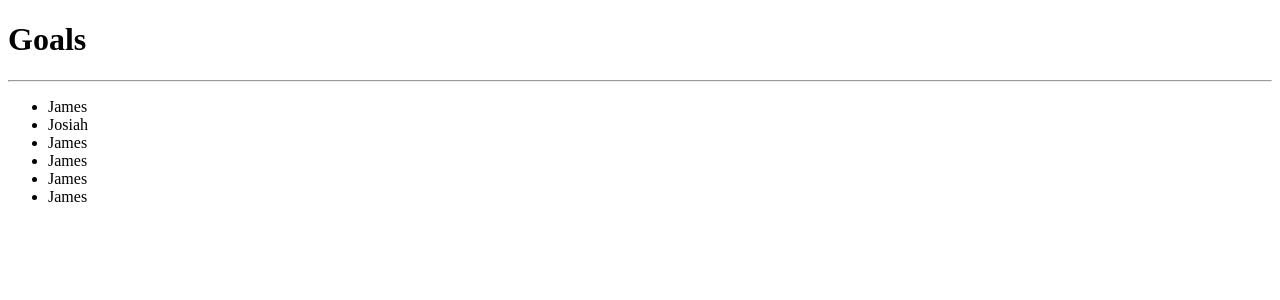
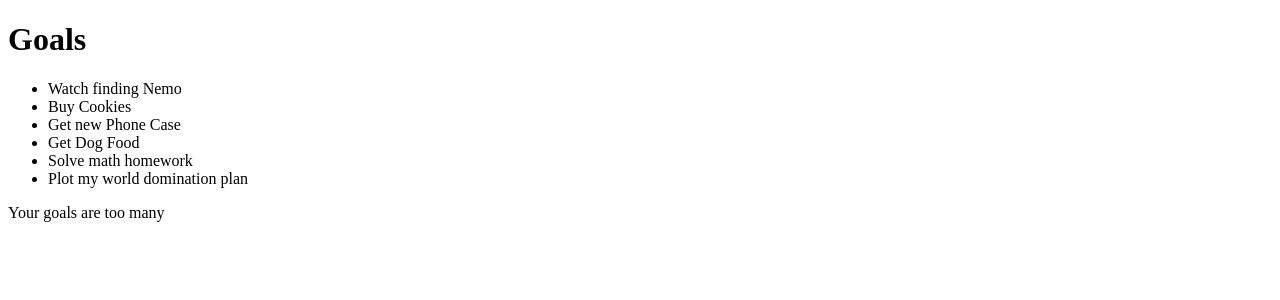
Before and after one commit to Ken-mbira/Goals, an Angular app: page / in a window 1280 px wide. Shown: the top 300 px of the page. Built offline with nearby package versions, Linux system fonts and the light colour scheme.

Commit message:
add a component containing the array of goals

```diff
--- a/src/app/app.component.html
+++ b/src/app/app.component.html
@@ -1,5 +1 @@
-<h1>{{title}}</h1>
-<hr>
-<ul>
-    <li *ngFor="let goal of goals">{{goal.name}}</li>
-</ul>
+<app-goal></app-goal>
--- a/src/app/app.component.ts
+++ b/src/app/app.component.ts
@@ -1,6 +1,7 @@
 import { Component } from '@angular/core';
 
 import { Goal } from './goal';
+import { GoalComponent } from './goal/goal.component';
 
 @Component({
   selector: 'app-root',
@@ -8,13 +9,5 @@ import { Goal } from './goal';
   styleUrls: ['./app.component.css']
 })
 export class AppComponent {
-  title = 'Goals';
-  goals: Goal[]= [
-    {id:1,name:'James'},
-    {id:2,name:'Josiah'},
-    {id:3, name:'James'},
-    {id:4, name:'James'},
-    {id:5, name:'James'},
-    {id:6, name:'James'}
-  ]
+
 }
--- a/src/app/app.module.ts
+++ b/src/app/app.module.ts
@@ -1,3 +1,4 @@
+import { GoalComponent } from './goal/goal.component';
 import { Goal } from 'src/app/goal';
 import { NgModule } from '@angular/core';
 import { BrowserModule } from '@angular/platform-browser';
@@ -7,7 +8,8 @@ import { AppComponent } from './app.component';
 
 @NgModule({
   declarations: [
-    AppComponent
+    AppComponent,
+    GoalComponent
   ],
   imports: [
     BrowserModule,
--- a/src/app/goal.ts
+++ b/src/app/goal.ts
@@ -1,4 +1,5 @@
 export class Goal {
     id: number;
     name: string;
+    description: string;
   }
--- a/src/app/goal/goal.component.html
+++ b/src/app/goal/goal.component.html
@@ -1,6 +1,5 @@
 <div>
     <h1>{{title}}</h1>
-    <hr>
     <ul>
         <li *ngFor="let goal of goals">{{goal.name}}</li>
     </ul>
--- a/src/app/goal/goal.component.ts
+++ b/src/app/goal/goal.component.ts
@@ -7,13 +7,14 @@ import { Goal } from '../goal';
   styleUrls: ['./goal.component.css']
 })
 export class GoalComponent implements OnInit {
-  goals:Goal[] = [
-    {id:1, name:'Watch finding Nemo'},
-    {id:2,name:'Buy Cookies'},
-    {id:3,name:'Get new Phone Case'},
-    {id:4,name:'Get Dog Food'},
-    {id:5,name:'Solve math homework'},
-    {id:6,name:'Plot my world domination plan'},
+  title = "Goals";
+  goals: Goal[] = [
+    {id:1, name:'Watch finding Nemo',description:'Find an online version and watch merlin find his son'},
+    {id:2,name:'Buy Cookies',description:'I have to buy cookies for the parrot'},
+    {id:3,name:'Get new Phone Case',description:'Diana has her birthday coming up soon'},
+    {id:4,name:'Get Dog Food',description:'Pupper likes expensive sancks'},
+    {id:5,name:'Solve math homework',description:'Damn Math'},
+    {id:6,name:'Plot my world domination plan',description:'Cause I am an evil overlord'},
   ];
   constructor() { }
 
```
